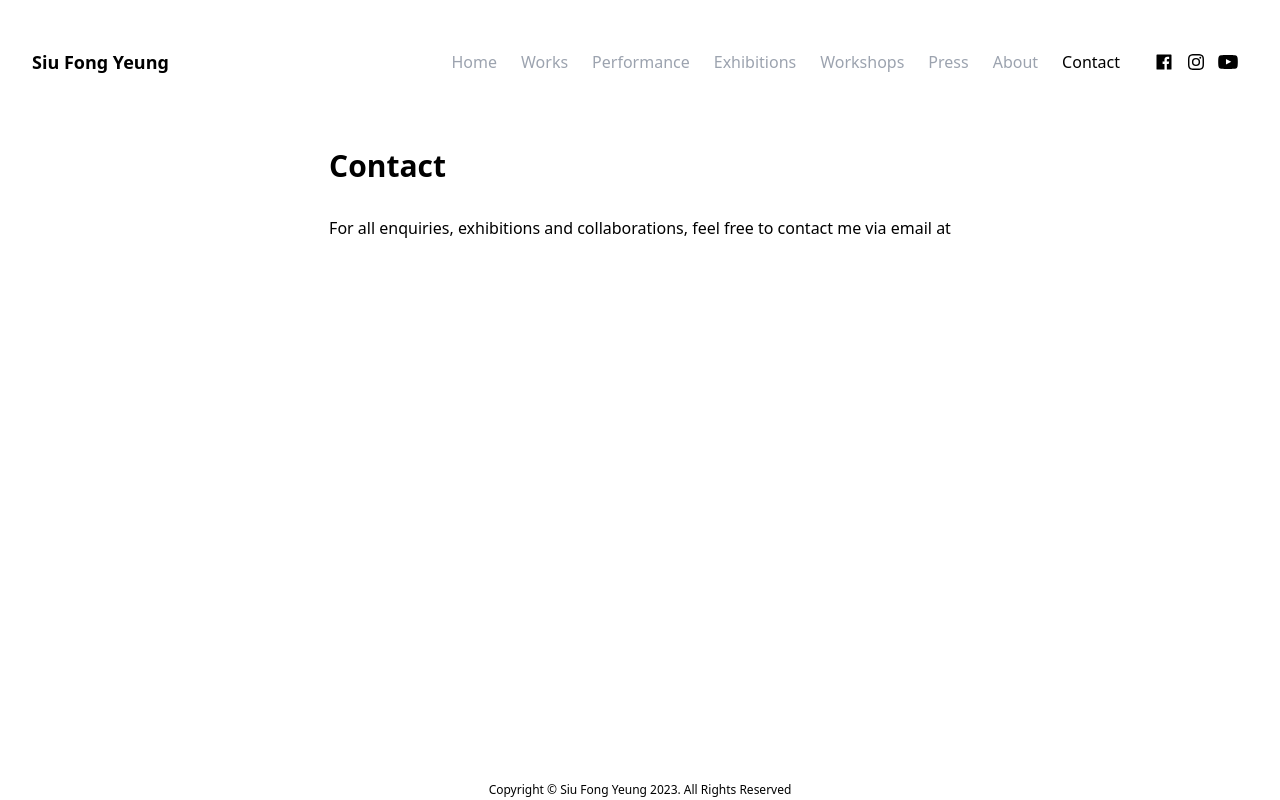
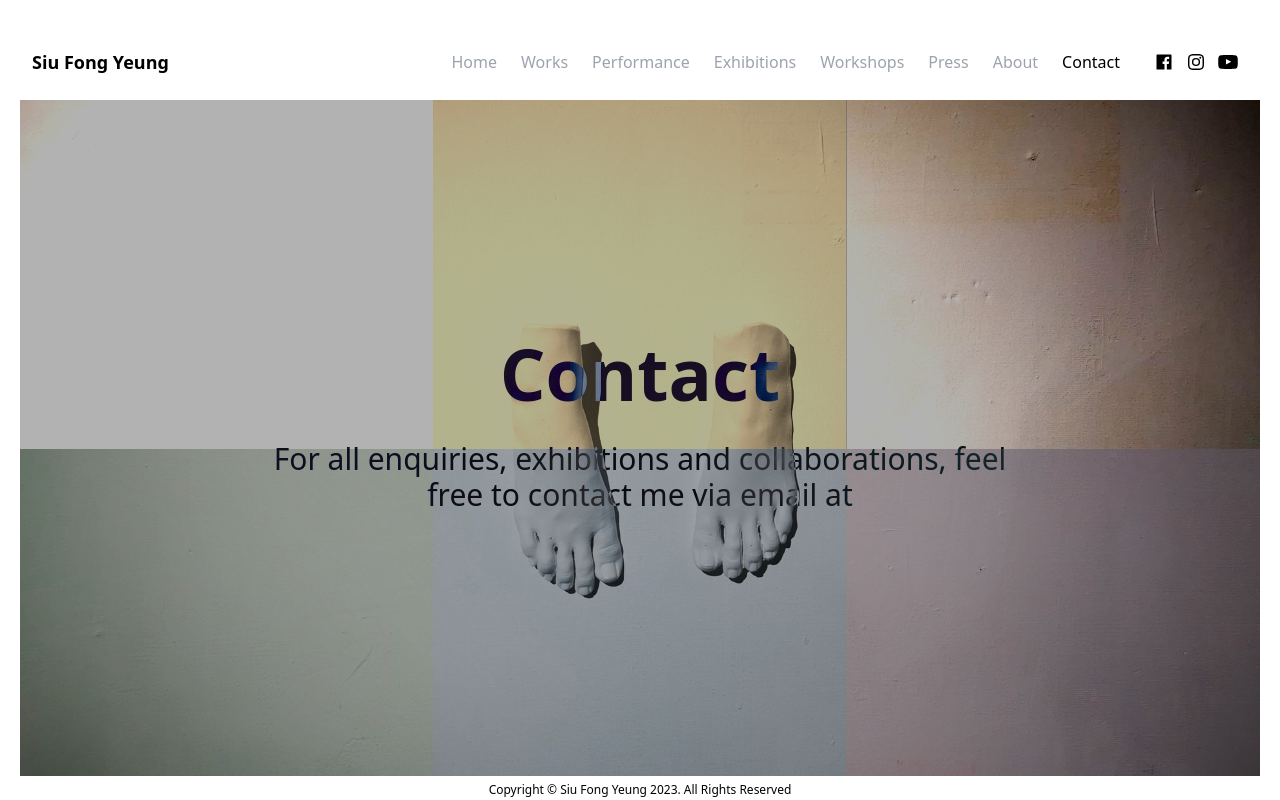
Before and after one commit to 2pies/ysf-personal-site, a Next.js app: page /contact in a window 1280 px wide. Built offline with nearby package versions, Linux system fonts and the light colour scheme.

Commit message:
update contact us

```diff
--- a/src/pages/contact.tsx
+++ b/src/pages/contact.tsx
@@ -1,5 +1,6 @@
 import { getLayoutStaticProps, Layout } from '@/components/Layout'
 import { staticPage } from '@/typeUtils'
+import Image from 'next/image'
 
 export async function getStaticProps() {
   return {
@@ -12,12 +13,35 @@ export async function getStaticProps() {
 export default function Index(props: staticPage<typeof getStaticProps>) {
   return (
     <Layout {...props}>
-      <main className="p-12">
-        <h1>Contact</h1>
-        <p>
-          For all enquiries, exhibitions and collaborations, feel free to
-          contact me via email at{' '}
-        </p>
+      <main className="container px-0">
+        <div className="relative aspect-video min-h-[30rem] w-full px-0">
+          <Image
+            src="/images/uploads/work_2019_body_schema_motion_1.jpg"
+            alt=""
+            fill
+            className="object-cover"
+          />
+
+          <div className="absolute top-0 left-0 h-1/2 w-1/3 backdrop-brightness-200" />
+          <div className="absolute top-0 left-1/3 h-1/2 w-1/3 backdrop-sepia" />
+          <div className="absolute top-0 left-2/3 h-1/2 w-1/3 backdrop-contrast-200" />
+
+          <div className="absolute top-1/2 left-0 h-1/2 w-1/3 backdrop-hue-rotate-90" />
+          <div className="absolute top-1/2 left-1/3 h-1/2 w-1/3 backdrop-hue-rotate-180" />
+          <div className="absolute top-1/2 left-2/3 h-1/2 w-1/3 -backdrop-hue-rotate-60" />
+
+          <div className="absolute top-0 left-0 h-full w-full bg-black/30" />
+
+          <div className="absolute inset-0 flex flex-col items-center justify-center p-12 pt-0 text-gray-400">
+            <h1 className="text-4xl mix-blend-difference md:text-7xl ">
+              Contact
+            </h1>
+            <p className="text-center text-xl mix-blend-difference md:w-2/3 md:text-3xl">
+              For all enquiries, exhibitions and collaborations, feel free to
+              contact me via email at{' '}
+            </p>
+          </div>
+        </div>
       </main>
     </Layout>
   )
```
